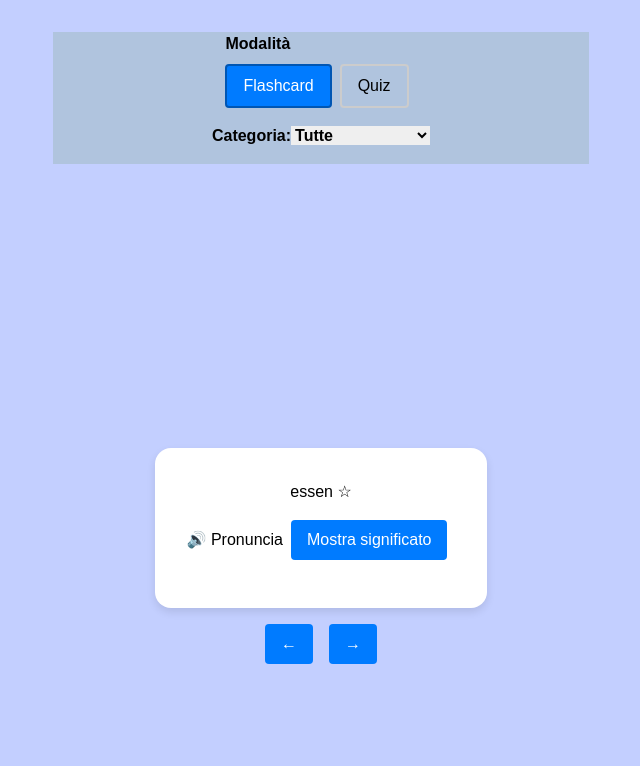
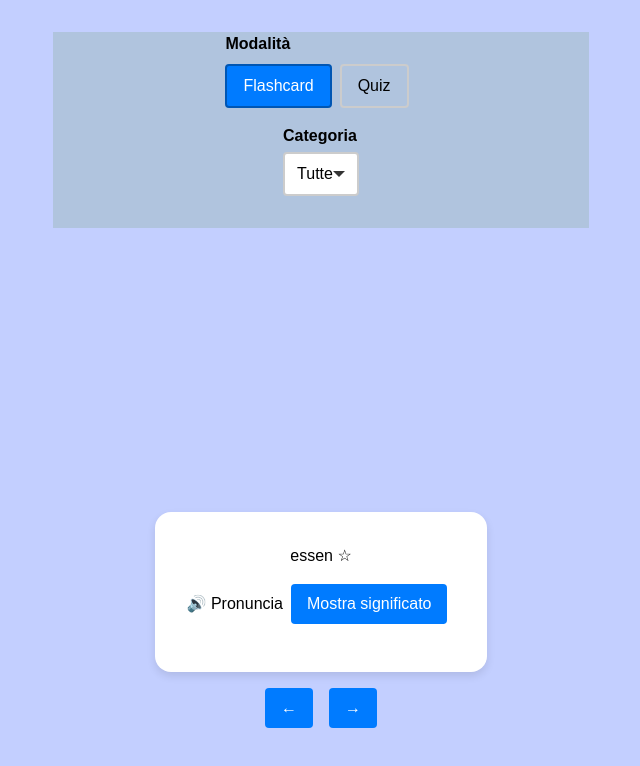
Before and after one commit to JackGarrus/flashy, a React (Create React App) app: page / in a window 1280 px wide. Shown: the top 766 px of the page, without its empty margins (319-959 px from the left). Built offline with nearby package versions, Linux system fonts and the light colour scheme.

Commit message:
use custom select

```diff
--- a/src/components/ControlPanel.tsx
+++ b/src/components/ControlPanel.tsx
@@ -1,6 +1,7 @@
 import React from "react";
 import "./ControlPanel.css";
 import RadioButtonGroup from "../reusableComponents/RadioButtonGroup";
+import CustomSelect from "../reusableComponents/CustomSelect";
 
 /**
  * Reusable control panel component that displays:
@@ -50,19 +51,16 @@ const ControlPanel: React.FC<ControlPanelProps> = ({
       />
 
       <div className="section">
-        <label className="select-label">
-          Categoria:
-          <select
-            value={selectedCategory}
-            onChange={(e) => onCategoryChange(e.target.value)}
-          >
-            {categories.map((cat, idx) => (
-              <option key={idx} value={cat}>
-                {cat}
-              </option>
-            ))}
-          </select>
-        </label>
+        <CustomSelect
+          name="category"
+          label="Categoria"
+          selected={selectedCategory}
+          onChange={onCategoryChange}
+          options={categories.map((cat) => ({
+            label: cat,
+            value: cat,
+          }))}
+        />
 
         {mode === "quiz" && (
           <div className="checkbox-group">
```
